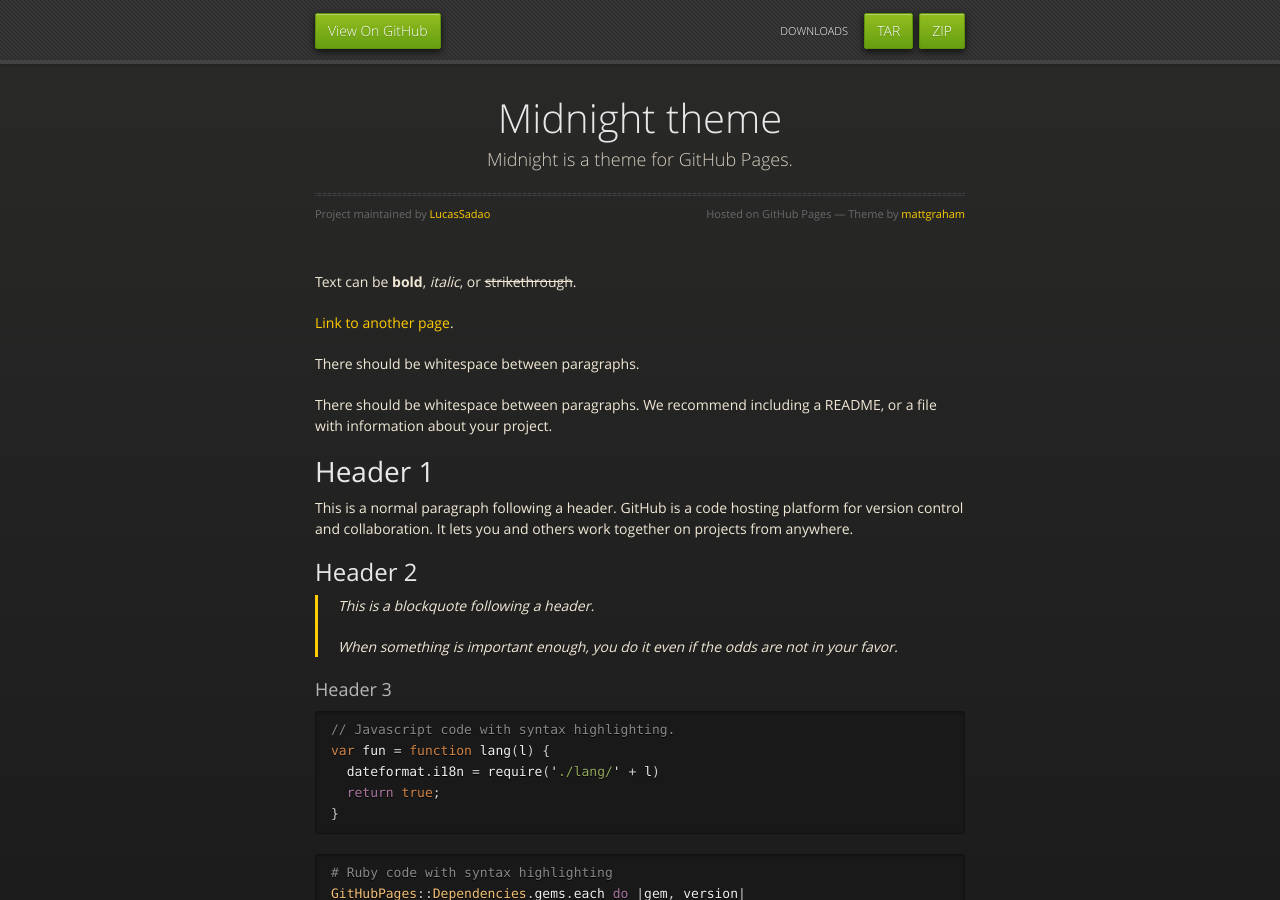
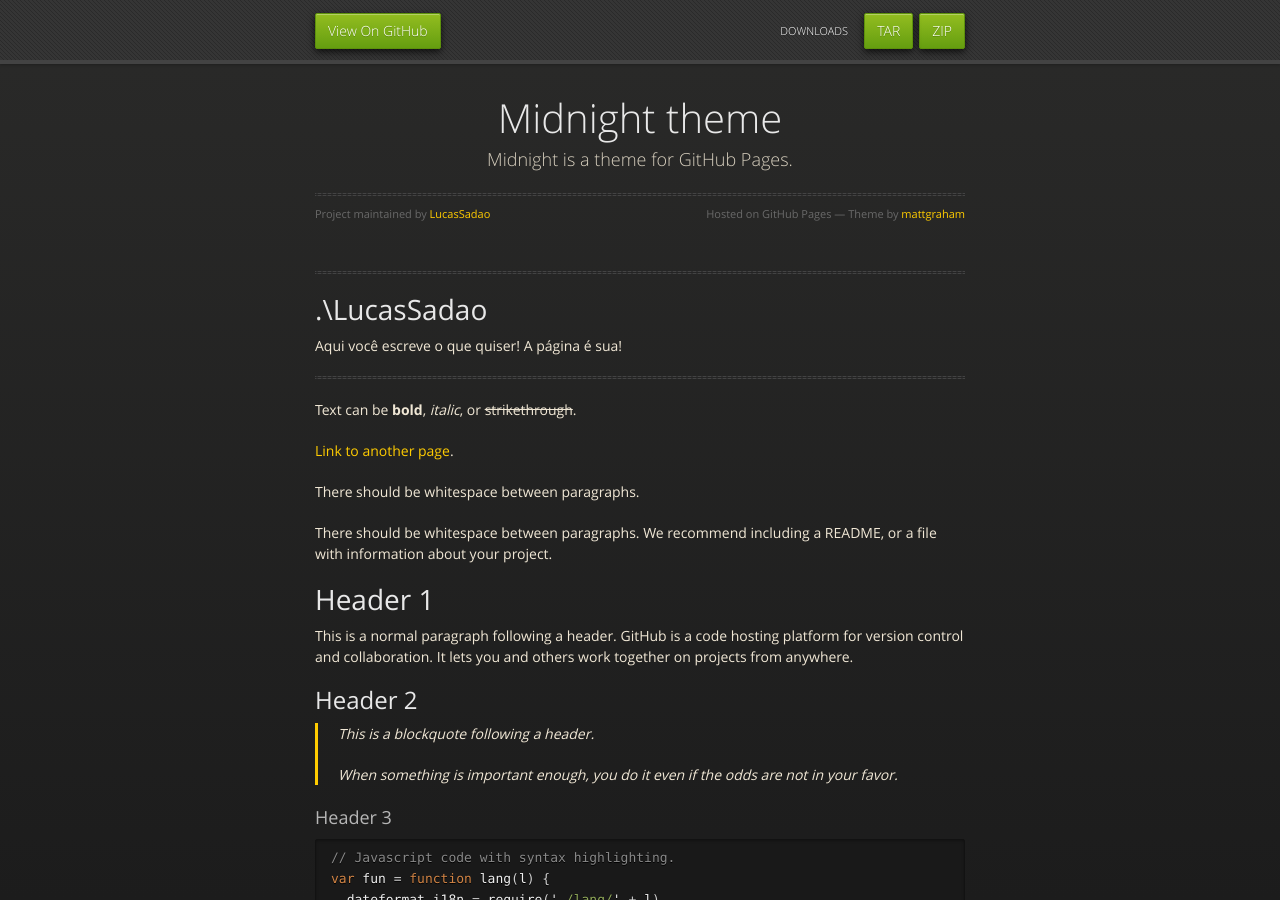
Before and after one commit to LucasSadao/LucasSadao.github.io, a Jekyll site: the page built from index.md, in a window 1280 px wide and 900 px high. Built offline with Jekyll 4.4.1, drawn with Linux system fonts in a browser that asks for light colours.

Commit message:
Update index.md

```diff
--- a/index.md
+++ b/index.md
@@ -1,5 +1,12 @@
 ---
 layout: default
+---
+
+---
+# .\LucasSadao
+Aqui você escreve o que quiser!
+A página é sua!
+
 ---
 
 Text can be **bold**, _italic_, or ~~strikethrough~~.
```
